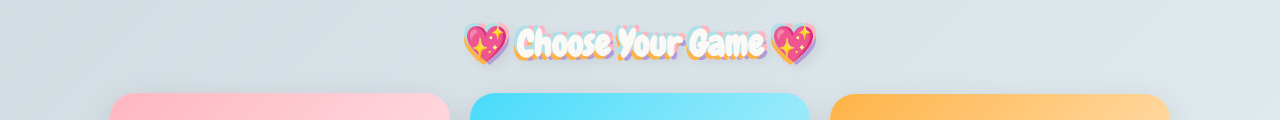
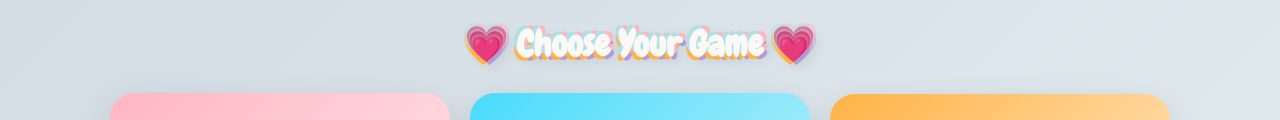
Before and after one commit to Meenit11/Meenit_Playzone, a website: page public/index.html in a window 1280 px wide. Shown: the part 383-503 px from the top of the page. Drawn offline with Linux system fonts and the light colour scheme.

Commit message:
Update index.html

```diff
--- a/public/index.html
+++ b/public/index.html
@@ -18,7 +18,7 @@
 
     <!-- Choose Your Game Title -->
     <section class="game-title-section">
-      <h2 class="choose-game">💖 Choose Your Game 💖</h2>
+      <h2 class="choose-game">💗 Choose Your Game 💗</h2>
     </section>
 
     <!-- Games Grid -->
```
